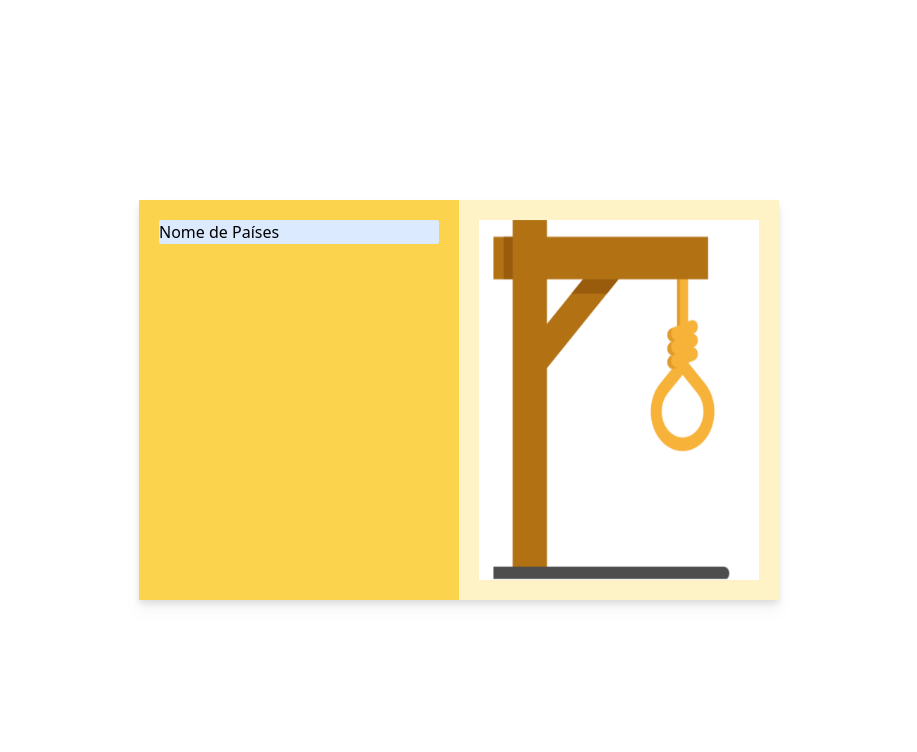
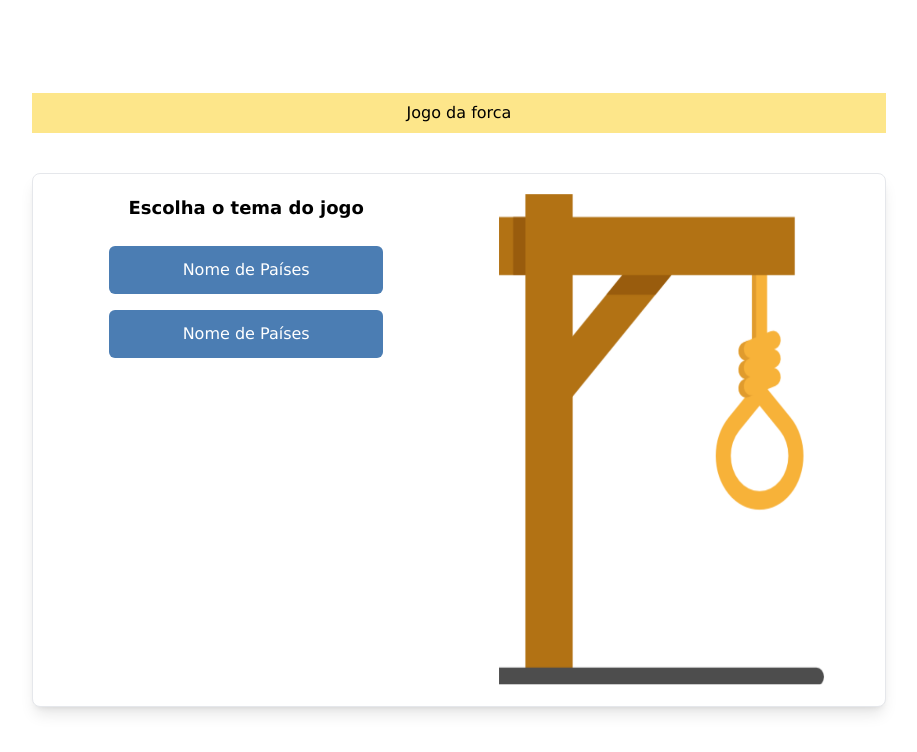
Before and after one commit to pradoRebeca/hanging_game, a website: page home.html in a window 1280 px wide. Shown: the whole page, without its empty margins (181-1098 px from the left). Drawn offline with nearby package versions, Linux system fonts and the light colour scheme.

Commit message:
feat: primeira versão com paleta de cores da estrutura da home

```diff
--- a/home.html
+++ b/home.html
@@ -5,15 +5,73 @@
     <meta http-equiv="X-UA-Compatible" content="IE=edge">
     <meta name="viewport" content="width=device-width, initial-scale=1.0">
     <script src="https://cdn.tailwindcss.com"></script>
+
+
     <title>Home</title>
 </head>
-<body class="h-screen w-screen flex items-center justify-center">
-  <div class="w-1/2 h-1/2 flex flex-row drop-shadow-lg">
-    <div class="bg-amber-300 h-full w-1/2 flex flex-col p-5">
-      <p class="bg-blue-100 w-full rounded-sm">Nome de Países</p>
+<body class="h-screen w-screen flex flex-col items-center justify-center font-['verdana']">
+  <div class="w-2/3 h-auto bg-amber-200 flex items-center justify-center py-2 mb-10">
+  <h1>Jogo da forca</h1>
+  </div>
+
+
+  <div class="w-2/3 h-2/3 flex flex-row border rounded-lg shadow-lg bg-white">
+    <div class="h-full w-1/2 flex flex-col gap-6 p-5">
+      <p class="text-center font-semibold text-lg">Escolha o tema do jogo</p>
+
+
+      <div class="px-14 h-auto flex flex-col gap-4 overflow-auto">
+        <a class="bg-[#4b7db3] text-white w-full min-h-[48px] rounded-md flex items-center justify-center hover:bg-[#78a2cf]" href="index.html">
+          <p>Nome de Países</p>
+        </a>
+
+        <a class="bg-[#4b7db3] text-white w-full min-h-[48px] rounded-md flex items-center justify-center hover:bg-[#78a2cf]" href="index.html">
+          <p>Nome de Países</p>
+        </a>
+
+
+        <!-- <a class="bg-[#4b7db3] text-white w-full min-h-[48px] rounded-md flex items-center justify-center hover:bg-[#78a2cf]" href="index.html">
+          <p>Nome de Países</p>
+        </a>
+
+        <a class="bg-[#4b7db3] text-white w-full min-h-[48px] rounded-md flex items-center justify-center hover:bg-[#78a2cf]" href="index.html">
+          <p>Nome de Países</p>
+        </a>
+
+        <a class="bg-[#4b7db3] text-white w-full min-h-[48px] rounded-md flex items-center justify-center hover:bg-[#78a2cf]" href="index.html">
+          <p>Nome de Países</p>
+        </a>
+
+
+        <a class="bg-[#4b7db3] text-white w-full min-h-[48px] rounded-md flex items-center justify-center hover:bg-[#78a2cf]" href="index.html">
+          <p>Nome de Países</p>
+        </a>
+
+        <a class="bg-[#4b7db3] text-white w-full min-h-[48px] rounded-md flex items-center justify-center hover:bg-[#78a2cf]" href="index.html">
+          <p>Nome de Países</p>
+        </a>
+
+        <a class="bg-[#4b7db3] text-white w-full min-h-[48px] rounded-md flex items-center justify-center hover:bg-[#78a2cf]" href="index.html">
+          <p>Nome de Países</p>
+        </a>
+        <a class="bg-[#4b7db3] text-white w-full min-h-[48px] rounded-md flex items-center justify-center hover:bg-[#78a2cf]" href="index.html">
+          <p>Nome de Países</p>
+        </a>
+        <a class="bg-[#4b7db3] text-white w-full min-h-[48px] rounded-md flex items-center justify-center hover:bg-[#78a2cf]" href="index.html">
+          <p>Nome de Países</p>
+        </a>
+        <a class="bg-[#4b7db3] text-white w-full min-h-[48px] rounded-md flex items-center justify-center hover:bg-[#78a2cf]" href="index.html">
+          <p>Nome de Países</p>
+        </a> -->
+
+
+      </div>
+
+
+
     </div>
 
-    <div class="bg-amber-100 h-full w-1/2 p-5">
+    <div class="h-full w-1/2 p-5">
       <img src="./img/forca.png" alt="imagem de forca" class="w-full h-full">
     </div>
   </div>
--- a/style/style.css
+++ b/style/style.css
@@ -149,7 +149,7 @@ body{
 
 .caractere{
     /* background-color: yellow; */
-    /* color: white; */
+    color: white;
     text-align: center;
     width: 28px;
     height: 30px;
@@ -181,7 +181,7 @@ body{
   }
 
 
-  .swal-button {
+.swal-button {
     /* padding: 7px 19px;
     border-radius: 2px; */
     background-color: #4b7db3;
```
Also changed, not shown: index.html (+1 -9 lines), js/index.js (+4 -17 lines).
